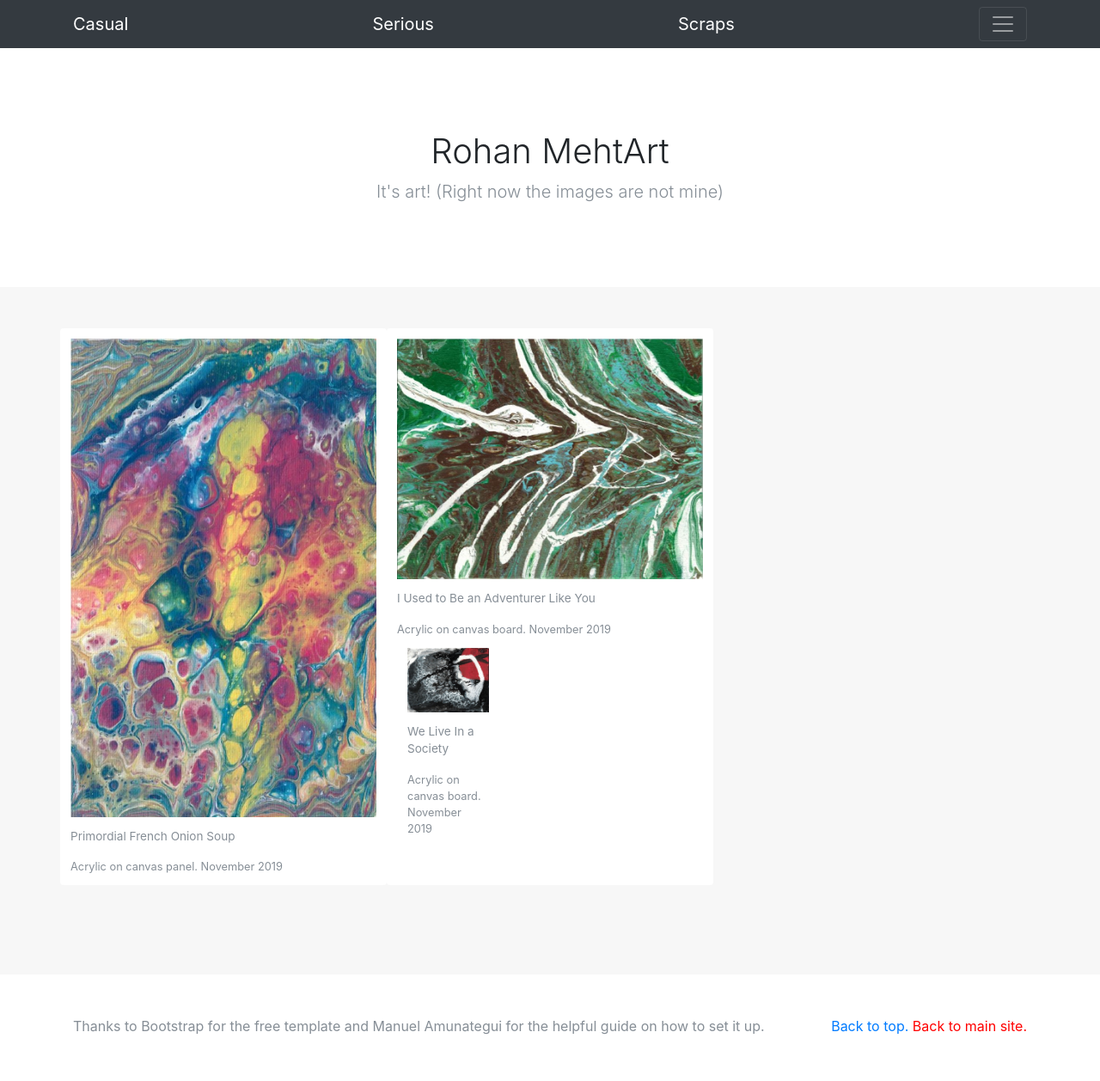
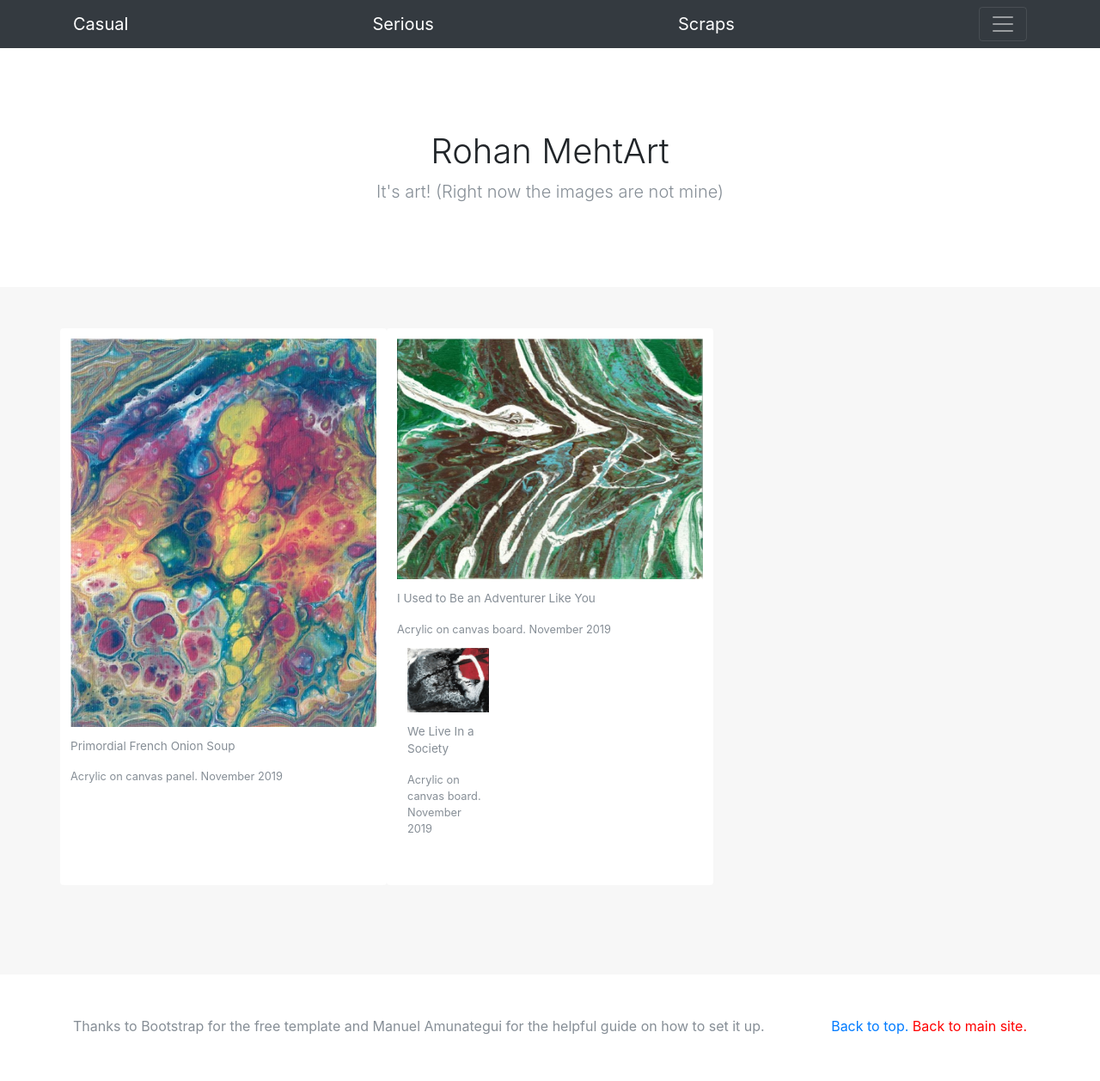
Before and after one commit to rohansmehta/rohansmehta.github.io, a Jekyll site: the page art/index.html, which Jekyll copies as it is, in a window 1280 px wide. Shown: the whole page at 86% size. Built offline with Jekyll 4.4.1, drawn with Linux system fonts in a browser that asks for light colours; nearby versions of some CDN libraries.

Commit message:
tried to fix image sizes

```diff
--- a/art/index.html
+++ b/art/index.html
@@ -60,7 +60,7 @@
 
           <div class="row">
             <div class="card">
-              <img src="https://github.com/rohansmehta/rohansmehta.github.io/raw/master/art/images/primordial-french-onion-soup.jpg" title="Need to come up with some alt text." style="width:100%; height:100%;"
+              <img src="https://github.com/rohansmehta/rohansmehta.github.io/raw/master/art/images/primordial-french-onion-soup.jpg" title="Need to come up with some alt text." style="width:650; height:825;"
                    data-toggle="modal" data-target="#myModal">
               <p class="card-text">Primordial French Onion Soup</p>
               <div class="d-flex justify-content-between align-items-center">
@@ -72,7 +72,7 @@
               </div> -->
             </div>
               <div class="card">
-              <img src="https://github.com/rohansmehta/rohansmehta.github.io/raw/master/art/images/i-used-to-be-an-adventurer-like-you.jpg" title="Then I took an arrow to the knee." style="width:100%; height:100%;"
+              <img src="https://github.com/rohansmehta/rohansmehta.github.io/raw/master/art/images/i-used-to-be-an-adventurer-like-you.jpg" title="Then I took an arrow to the knee." style="width:825; height:650;"
                    data-toggle="modal" data-target="#myModal">
               <p class="card-text">I Used to Be an Adventurer Like You</p>
               <div class="d-flex justify-content-between align-items-center">
@@ -83,7 +83,7 @@
                   <button type="button" class="btn btn-sm btn-outline-secondary">Print $Print</button>
               </div> -->
                 <div class="card">
-              <img src="https://github.com/rohansmehta/rohansmehta.github.io/raw/master/art/images/we-live-in-a-society.jpg" title="Need to come up with some alt text here." style="width:100%; height:100%;"
+              <img src="https://github.com/rohansmehta/rohansmehta.github.io/raw/master/art/images/we-live-in-a-society.jpg" title="Need to come up with some alt text here." style="width:825; height:650;"
                    data-toggle="modal" data-target="#myModal">
               <p class="card-text">We Live In a Society</p>
               <div class="d-flex justify-content-between align-items-center">
```
